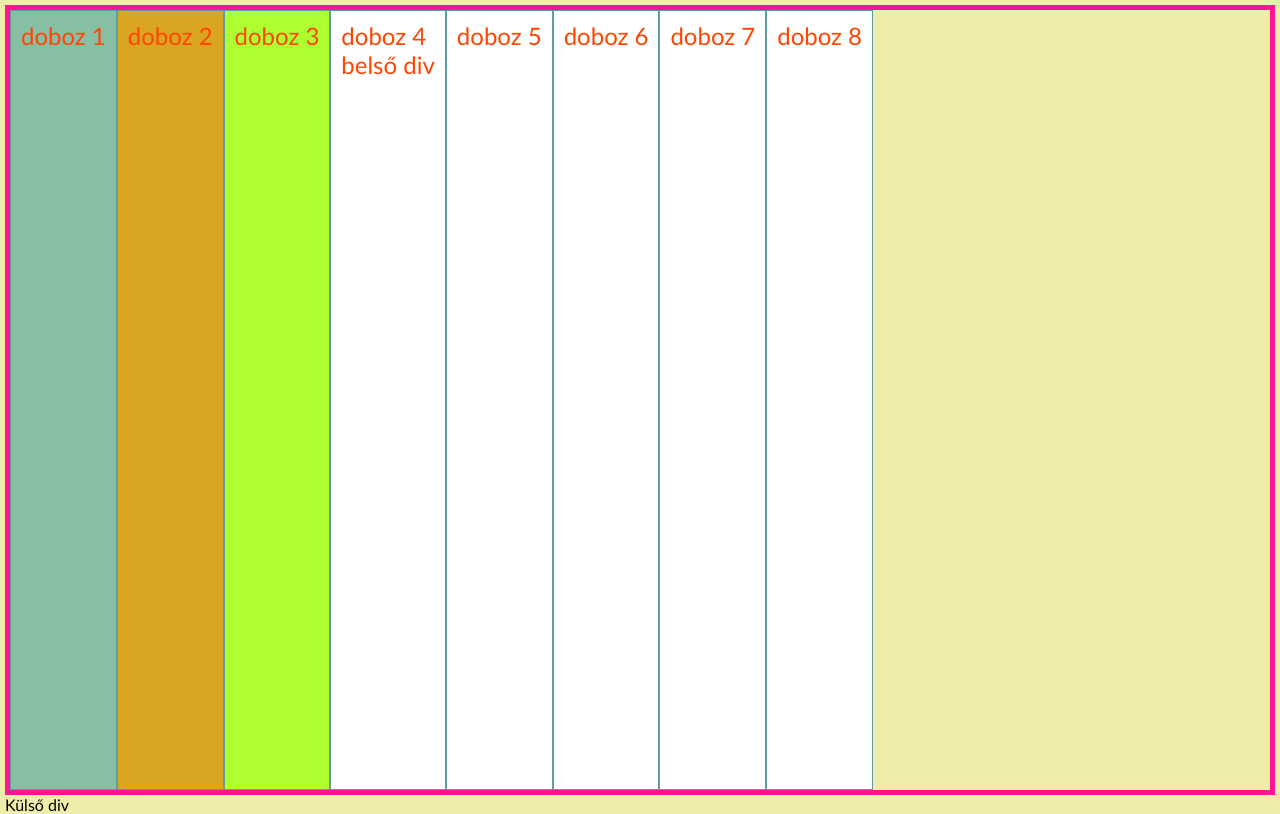
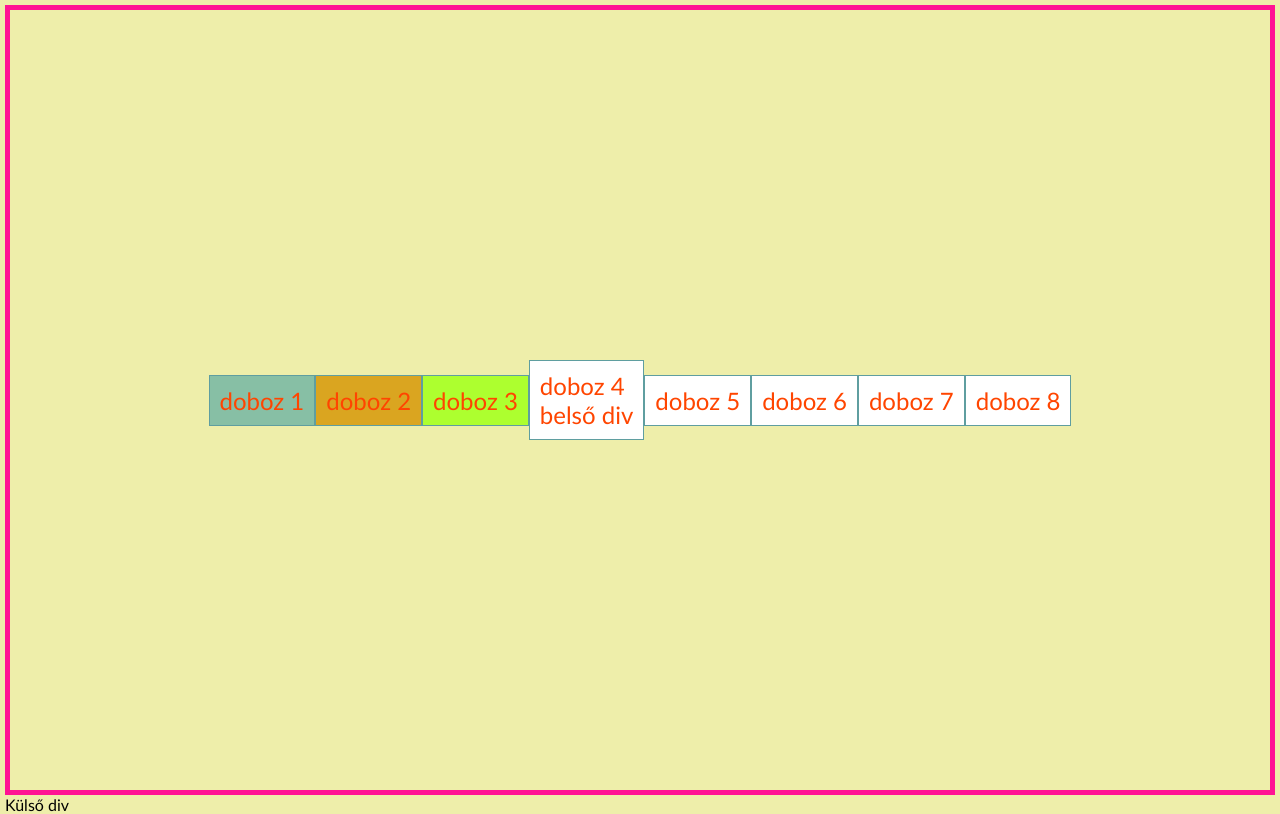
Before and after one commit to KisNorbi1985/2023.03.29-flex, a plain HTML site: page index.html in a window 1280 px wide. Drawn offline with Linux system fonts and the light colour scheme.

Commit message:
justify(main), align(cross)

```diff
--- a/index.html
+++ b/index.html
@@ -16,6 +16,8 @@
             flex-wrap: wrap;*/
             /*flex-flow:flex-direction: flex-wrap:;*/
             flex-flow:row wrap;
+            justify-content: center;/*main axis(x-tengely)*/
+            align-items: center;/*cross axis(y-tengely)*/
         }
         .container > div{
 
```
